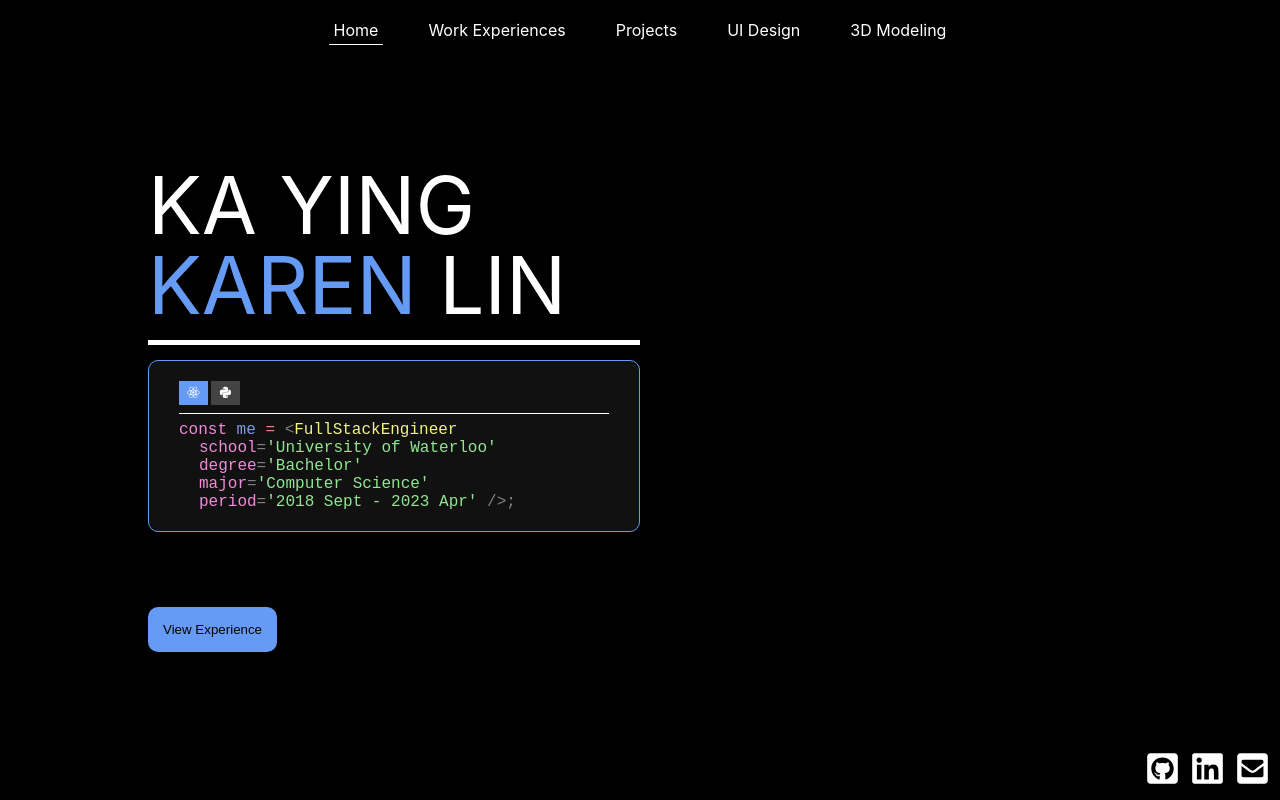
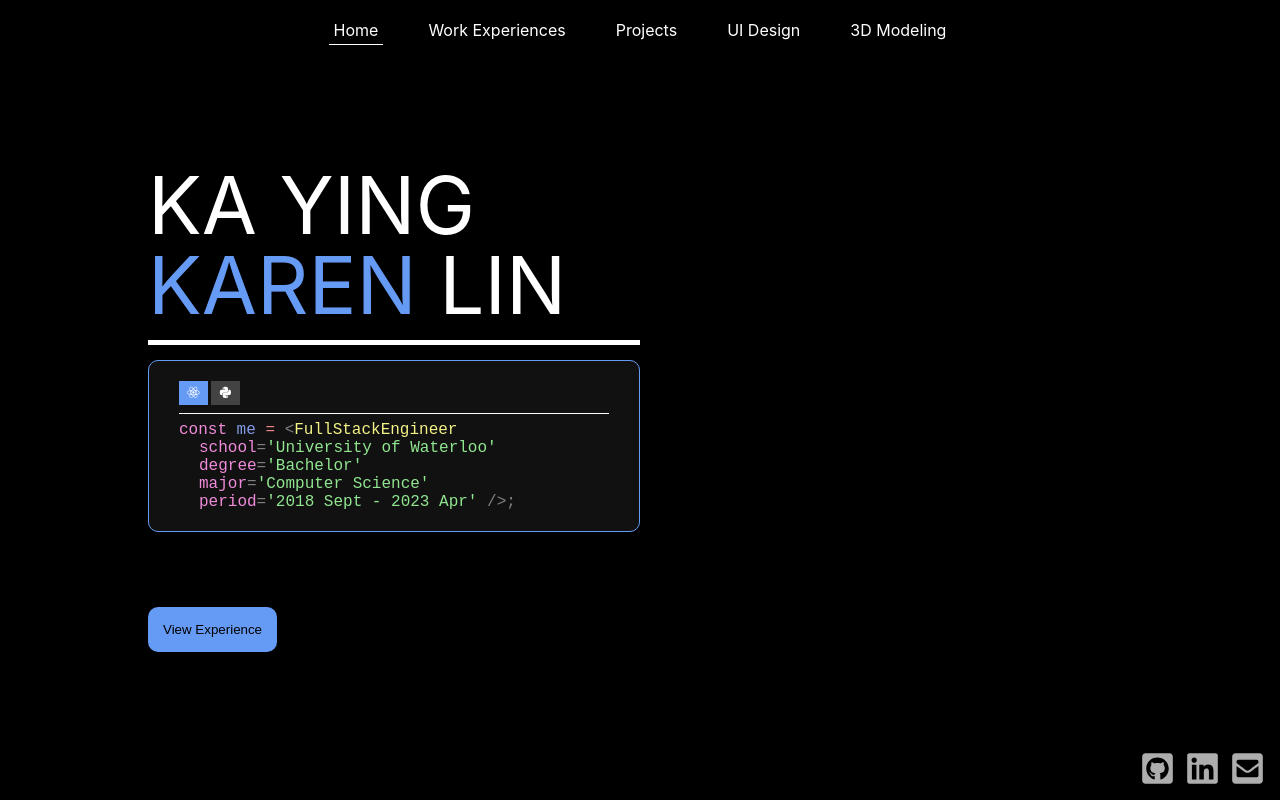
Before and after one commit to karenlinky/personal-website, a React (Create React App) app: page /home in a window 1280 px wide. Built offline with nearby package versions, Linux system fonts and the light colour scheme.

Commit message:
Added style to icon buttons

```diff
--- a/src/components/iconButton/IconButton.js
+++ b/src/components/iconButton/IconButton.js
@@ -1,9 +1,9 @@
 import React from 'react';
 import './iconButton.css';
 
-const IconButton = ({children}) => {
+const IconButton = ({children, to}) => {
   return (
-    <div className={'iconButton'}>{children}</div>
+    <a target="_blank" href={to} className={'iconButtonLink'}>{children}</a>
   )
 }
 
--- a/src/components/iconButton/IconButtonGroup.js
+++ b/src/components/iconButton/IconButtonGroup.js
@@ -6,9 +6,9 @@ import { FaGithubSquare, FaLinkedin, FaEnvelopeSquare } from 'react-icons/fa';
 const IconButtonGroup = () => {
   return (
     <>
-    <IconButton><FaGithubSquare className={'iconButton'} /></IconButton>
-    <IconButton><FaLinkedin className={'iconButton'} /></IconButton>
-    <IconButton><FaEnvelopeSquare className={'iconButton'} /></IconButton>
+    <IconButton to={'https://github.com/karenlinky'}><FaGithubSquare className={'iconButton'} /></IconButton>
+    <IconButton to={'https://www.linkedin.com/in/karenlinky/'} ><FaLinkedin className={'iconButton'} /></IconButton>
+    <IconButton to={'mailto: kyklin@uwaterloo.ca'}><FaEnvelopeSquare className={'iconButton'} /></IconButton>
     </>
   )
 }
--- a/src/components/iconButton/iconButton.css
+++ b/src/components/iconButton/iconButton.css
@@ -1,6 +1,15 @@
+.iconButtonLink {
+    display: inline-block;
+    margin: 0 5px;
+}
+
 .iconButton {
     width: 35px;
     height: 35px;
-    display: inline-block;
-    margin: 0 5px;
+    color: rgb(173, 173, 173);
+    transition-duration: 500ms;
 }
+
+.iconButton:hover {
+    color: rgb(226, 226, 226);
+}
```
